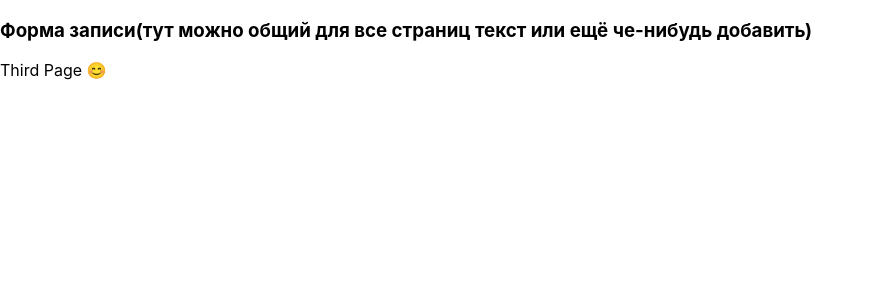
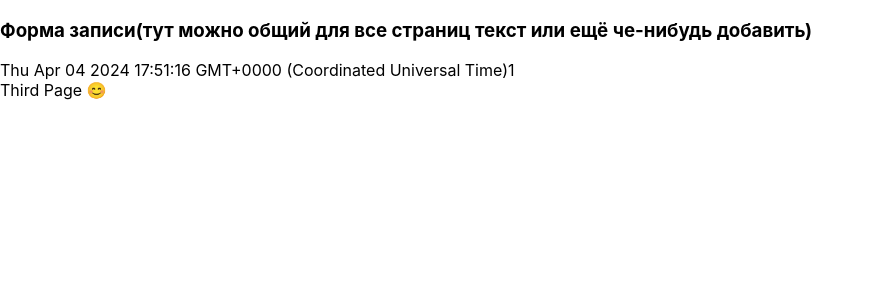
Before and after one commit to VladimirKrysin/FABER, a React (Create React App) app: page /client-info in a window 1280 px wide. Shown: the top 300 px of the page, without its empty margins (0-874 px from the left). Built offline with nearby package versions, Linux system fonts and the light colour scheme.

Commit message:
feat: global states

```diff
--- a/src/App.js
+++ b/src/App.js
@@ -1,12 +1,25 @@
-import './App.css';
-import { BrowserRouter, Routes, Route, Link } from "react-router-dom";
+import "./App.css";
+import { BrowserRouter, Routes, Route } from "react-router-dom";
+
+import { useState, createContext } from "react";
 
 // components
 import ServicesList from "./Components/ServicesList/ServicesList.js";
 import AppointmentTime from "./Components/AppointmentTime/AppointmentTime.js";
 import ClientInfo from "./Components/ClientInfo/ClientInfo.js";
 
+export const AppContext = createContext(null);
+
 function App() {
+  // id выбраной услуги
+  const [selectedService, setSelectedService] = useState(1);
+  // имя выбранного мастера
+  const [selectedMaster, setSelectedMaster] = useState([]);
+  // выбранная дата посещения
+  const [selectedDate, setSelectedDate] = useState(
+    new Date(new Date().getTime() + 24 * 60 * 60 * 1000)
+  );
+
   return (
     <>
       <BrowserRouter>
@@ -15,11 +28,22 @@ function App() {
           добавить)
         </h3>
 
-        <Routes>
-          <Route path="/" element={<ServicesList />} />
-          <Route path="appointment-time" element={<AppointmentTime />} />
-          <Route path="client-info" element={<ClientInfo />} />
-        </Routes>
+        <AppContext.Provider
+          value={{
+            selectedService,
+            setSelectedService,
+            selectedMaster,
+            setSelectedMaster,
+            setSelectedDate,
+            selectedDate,
+          }}
+        >
+          <Routes>
+            <Route path="/" element={<ServicesList />} />
+            <Route path="appointment-time" element={<AppointmentTime />} />
+            <Route path="client-info" element={<ClientInfo />} />
+          </Routes>
+        </AppContext.Provider>
       </BrowserRouter>
     </>
   );
--- a/src/Components/AppointmentTime/AppointmentTime.js
+++ b/src/Components/AppointmentTime/AppointmentTime.js
@@ -1,61 +1,75 @@
 import "./AppointmentTime.css";
-import '../../App.css';
-import { useEffect, useState } from 'react';
-import { Button, Radio, Divider, List, Space } from 'antd'
+import "../../App.css";
+import { useEffect, useState, useContext } from "react";
+import { Button, Radio, Divider, List, Space } from "antd";
 import DatePicker from "react-datepicker";
-import { ru } from 'date-fns/locale';
+import { ru } from "date-fns/locale";
 import "react-datepicker/dist/react-datepicker.css";
 
 import { Link } from "react-router-dom";
 
+import { AppContext } from "../../App";
+
 function AppointmentTime() {
+  // global state
+  const { selectedDate, setSelectedDate } = useContext(AppContext);
+
+  // component state
   const [masters, setMasters] = useState({});
 
   useEffect(() => {
     fetch("http://localhost:3000/masters")
-      .then(response => response.json())
-      .then(masters => setMasters(masters))
-      .catch(error => console.error(error));
+      .then((response) => response.json())
+      .then((masters) => setMasters(masters))
+      .catch((error) => console.error(error));
   }, []);
-  const [currentDate, setCurrentDate] = useState(new Date(new Date().getTime() + 24 * 60 * 60 * 1000))
-  console.log(currentDate.toLocaleDateString('en', {
-    day: '2-digit',
-    month: '2-digit',
-    year: 'numeric'
-  }).replaceAll('/', '-'));
+
   return (
     <>
-      <div className='container'>
+      <div className="container">
         <div>
           {Object.keys(masters).map((master) => (
             <div key={master}>
-              <div className='master'>{master}</div>
+              <div className="master">{master}</div>
             </div>
           ))}
         </div>
-        <div className='datePickerContainer'>
+        <div className="datePickerContainer">
           <DatePicker
-            selected={currentDate}
-            onChange={(date) => setCurrentDate(date)}
+            selected={selectedDate}
+            onChange={(date) => setSelectedDate(date)}
             inline
             locale={ru}
           />
         </div>
-        {Object.keys(masters).length !== 0 && masters['Алексей'][currentDate.toLocaleDateString('en', {
-          day: '2-digit',
-          month: '2-digit',
-          year: 'numeric'
-        }).replaceAll('/', '-')] ?
+        {Object.keys(masters).length !== 0 &&
+        masters["Алексей"][
+          selectedDate
+            .toLocaleDateString("en", {
+              day: "2-digit",
+              month: "2-digit",
+              year: "numeric",
+            })
+            .replaceAll("/", "-")
+        ] ? (
           <div>
-            {Object.entries(masters['Алексей'][currentDate.toLocaleDateString('en', {
-              day: '2-digit',
-              month: '2-digit',
-              year: 'numeric'
-            }).replaceAll('/', '-')]).map(([time, appointmentData]) =>
+            {Object.entries(
+              masters["Алексей"][
+                selectedDate
+                  .toLocaleDateString("en", {
+                    day: "2-digit",
+                    month: "2-digit",
+                    year: "numeric",
+                  })
+                  .replaceAll("/", "-")
+              ]
+            ).map(([time, appointmentData]) => (
               <Button>{time}</Button>
-            )}
+            ))}
           </div>
-          : <div></div>}
+        ) : (
+          <div></div>
+        )}
       </div>
       <Link to="/client-info">Далее</Link>
     </>
--- a/src/Components/ClientInfo/ClientInfo.js
+++ b/src/Components/ClientInfo/ClientInfo.js
@@ -1,8 +1,18 @@
 import "./ClientInfo.css";
 
+import { useContext } from "react";
+import { AppContext } from "../../App";
+
 function ClientInfo() {
+  const { selectedDate, selectedService, selectedMaster } =
+    useContext(AppContext);
+
   return (
     <>
+      <div>
+        {selectedDate.toString()}
+        {selectedService}
+      </div>
       <div className="clientInfo">Third Page &#128522;</div>
     </>
   );
--- a/src/Components/ServicesList/ServicesList.js
+++ b/src/Components/ServicesList/ServicesList.js
@@ -1,18 +1,19 @@
 import "./ServicesList.css";
-import { useEffect, useState } from "react";
+import { useEffect, useState, useContext } from "react";
 
 import { Link } from "react-router-dom";
 // ui
 import { Button, Radio, Divider, List, Space } from "antd";
 
+import { AppContext } from "../../App";
+
 function ServicesList() {
+  const { selectedService, setSelectedService } = useContext(AppContext);
+
   const [services, setServices] = useState([]);
-  const [activeService, setActiveService] = useState(1);
-
   const onChange = (e) => {
-    setActiveService(e.target.value);
+    setSelectedService(e.target.value);
   };
-
   useEffect(() => {
     fetch("http://localhost:3000/haircut-services")
       .then((response) => response.json())
@@ -26,7 +27,7 @@ function ServicesList() {
       <Radio.Group
         className="servicesList"
         onChange={onChange}
-        value={activeService}
+        value={selectedService}
       >
         <Space direction="vertical">
           {services.map((service) => (
```
